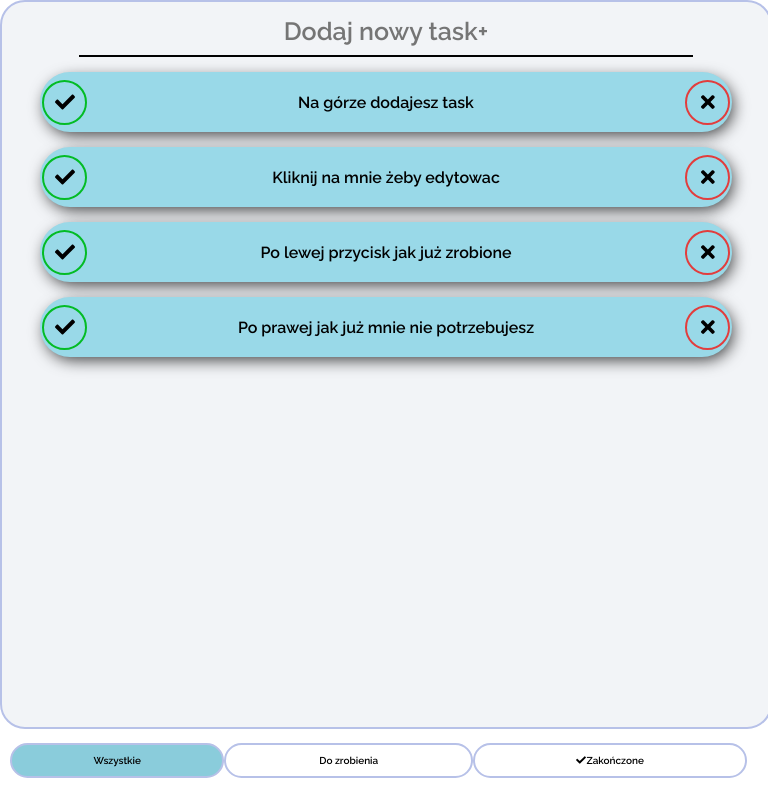
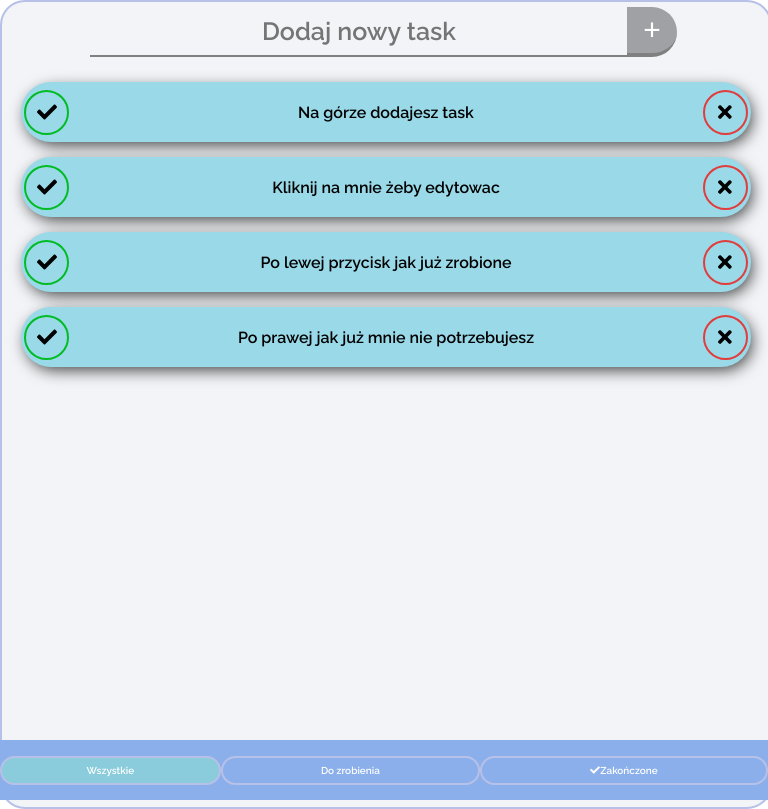
Before and after one commit to PgCola/todo_vue, a plain HTML site: page index.html in a window 768 px wide. Drawn offline with nearby package versions, Linux system fonts and the light colour scheme.

Commit message:
Added button and some fixes

```diff
--- a/index.html
+++ b/index.html
@@ -11,8 +11,9 @@
 	</head>
 	<body>
 		<div id="todo">
-			<div class="top" style="text-align: center;">
-			<input class="top_input" @keyup.enter="addTodo" v-model="txtInput" type="text" placeholder="Dodaj nowy task+">
+			<div class="top" style="text-align: center; height: 60px;">
+			<input class="top_input" @keyup.enter="addTodo" v-model="txtInput" type="text" placeholder="Dodaj nowy task">
+			<input class="top_button" type="button" value="+" @click="addTodo">
 			</div>
 			<div class="todos">
 				<ul class="todo" v-for="todo in reverse"  v-bind:class="{completed: todo.complete}" >
--- a/style.css
+++ b/style.css
@@ -19,6 +19,26 @@ button:focus{
 @keyframes onHoverCompleted {
     from {background-color: #03bc25; font-size: 30px; color: white;}
     to{background-color: transparent; font-size: 20px; color: black;}
+}
+.top_button{
+	background-color: #9fa1a5;
+	color: white;
+	border: none;
+	font-size: 30px;
+	height: 50px;
+	width: 50px;
+	border-bottom-right-radius: 50px;
+	border-top-right-radius: 50px;
+	position: relative;
+	left: -0.5%;
+	transform: translate(-0.5%, -17%);
+	outline: none;
+	cursor: pointer;
+	border-bottom: solid 4px grey;
+}
+.top_button:active{
+	transform: translate(-0.5%, -12%);
+	border-bottom: 1px solid;
 }
 .complete{
 	display: table-cell;
@@ -105,7 +125,7 @@ button:focus{
 .top_input{
 	width: 50%;
 	border: none;
-	border-bottom: solid 2px;
+	border-bottom: solid 2px grey;
 	background-color: transparent;
 	height: 50px;
 	font-size: 50px;
@@ -166,6 +186,16 @@ button:focus{
 	animation-duration: 0.4s;
 	animation-fill-mode: forwards;
 }
+li{
+	display: table-cell;
+    vertical-align: middle;
+}
+.todos{
+	overflow-y: scroll;
+	overflow-x: hidden;
+	height: 90%;
+	padding: 0 0 0 0;
+}
 
 
 }
@@ -178,10 +208,42 @@ button:focus{
 
 
 @media screen and (max-width: 768px){
+.top_button{
+	background-color: #9fa1a5;
+	color: white;
+	border: none;
+	font-size: 30px;
+	height: 50px;
+	width: 50px;
+	border-bottom-right-radius: 50px;
+	border-top-right-radius: 50px;
+	position: relative;
+	left: -0.5%;
+	transform: translate(-2%, 0%);
+	outline: none;
+	cursor: pointer;
+	border-bottom: solid 4px grey;
+}
+
+.top_input{
+	width: 70%;
+	border: none;
+	border-bottom: solid 2px grey;
+	background-color: transparent;
+	height: 50px;
+	font-size: 25px;
+	text-align: center;
+	font-family: 'Raleway', sans-serif;
+}
 #todo{
 	background-color: #f2f4f7;
 	width: 100%;
-	height: 90vh;
+	height: 100%;
+}
+.todos{
+	overflow-y: scroll;
+	overflow-x: hidden;
+	height: 85%;
 }
 .todo{
 	border: none;
@@ -195,16 +257,7 @@ button:focus{
 	-moz-box-shadow: 3px 5px 16px -2px rgba(0,0,0,0.75);
 	box-shadow: 3px 5px 16px -2px rgba(0,0,0,0.75);
 }
-.top_input{
-	width: 80%;
-	border: none;
-	border-bottom: solid 2px;
-	background-color: transparent;
-	height: 50px;
-	font-size: 25px;
-	text-align: center;
-	font-family: 'Raleway', sans-serif;
-}
+
 .complete{
 	display: table-cell;
 	vertical-align: middle;
@@ -246,41 +299,47 @@ button:focus{
 }
 
 .todo{
-	width: 90%;
+	width: 95%;
 
 }
 .filters{
-	position: absolute;
-	bottom: 0;
-	left: 0;
-	margin: 10px;
+	position:fixed;
+	bottom:0px;
 	display: table;
-	width: 96%;
+	width: 100%;
+	background-color: #8aafea;
+	height: 5%;
 }
 
 .filter_button{
 	background-color: transparent;
 	border: none;
 	font-family: 'Raleway', sans-serif;
-	padding: 10px;
+	padding: 7px;
 	border-radius: 25px;
 	border: 2px solid #b7c1e8;
-	display: table-cell;
-	vertical-align: middle;
 	width: 100%;
 	font-size: 10px;
+	color: white;
 }
 .fil_active{
 	background-color: #8accdb;
 	border: none;
 	font-size: 10px;
 	font-family: 'Raleway', sans-serif;
-	padding: 10px;
+	padding: 7px;
 	border-radius: 25px;
 	border: 2px solid #b7c1e8;
+	width: 100%;
+	color: white;
+}
+#todo li{
 	display: table-cell;
-	vertical-align: middle;
-	width: 100%;
+    vertical-align: middle;
+}
+.filters li{
+	display: table-cell;
+    vertical-align: bottom;
 }
 }
 
@@ -296,11 +355,6 @@ button:focus{
 	display: none;
 }
 
-.todos{
-	overflow-y: scroll;
-	overflow-x: hidden;
-	height: 90%;
-}
 .todo p{
 	cursor: pointer;
 }
@@ -329,10 +383,7 @@ ul{
 
 
 }
-li{
-	display: table-cell;
-    vertical-align: middle;
-}
+
 .completed{
 	color: #03bc25;
 }
```
